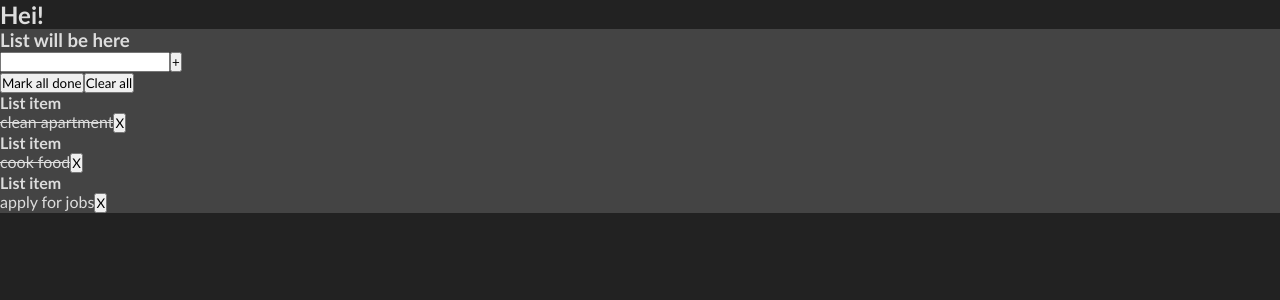
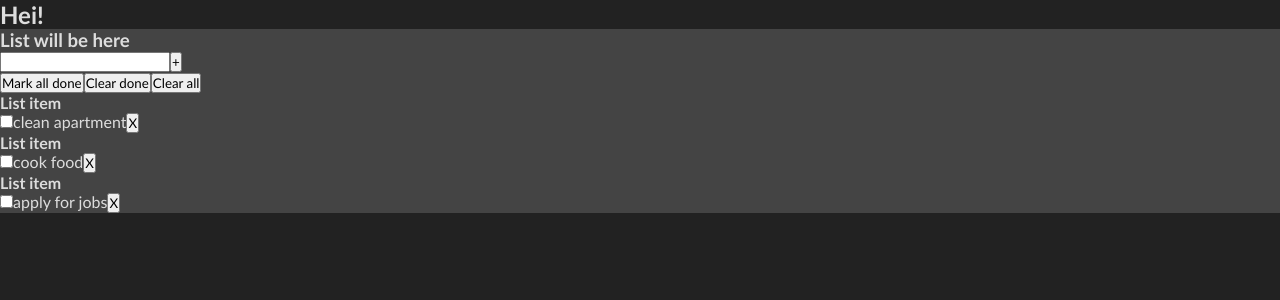
Before and after one commit to pixelsnow/todo_app_react_redux_typescript, a React (Create React App) app: page / in a window 1280 px wide. Shown: the top 300 px of the page. Built offline with nearby package versions, Linux system fonts and the light colour scheme.

Commit message:
add done toggle, bugged still

```diff
--- a/src/components/Controls.tsx
+++ b/src/components/Controls.tsx
@@ -1,7 +1,11 @@
 import React from "react";
 import { useDispatch } from "react-redux";
 
-import { removeAll, markAllDone } from "../features/todo_list/todoSlice";
+import {
+  removeAll,
+  removeDone,
+  markAllDone,
+} from "../features/todo_list/todoSlice";
 
 const Controls = () => {
   const dispatch = useDispatch();
@@ -9,12 +13,19 @@ const Controls = () => {
   const markAll = () => {
     dispatch(markAllDone());
   };
+
+  const clearDone = () => {
+    dispatch(removeDone());
+  };
+
   const clearAll = () => {
     dispatch(removeAll());
   };
+
   return (
     <div>
       <button onClick={markAll}>Mark all done</button>
+      <button onClick={clearDone}>Clear done</button>
       <button onClick={clearAll}>Clear all</button>
     </div>
   );
--- a/src/components/Item.tsx
+++ b/src/components/Item.tsx
@@ -1,7 +1,8 @@
-import React from "react";
-import { useDispatch } from "react-redux";
+import React, { useState } from "react";
+import { useDispatch, useSelector } from "react-redux";
 
-import { removeItem } from "../features/todo_list/todoSlice";
+import { removeItem, toggleDone } from "../features/todo_list/todoSlice";
+import { selectTodos } from "../app/store";
 
 import classes from "./Item.module.css";
 
@@ -17,15 +18,22 @@ type ItemProps = {
 
 const Item = (props: ItemProps) => {
   const dispatch = useDispatch();
+  const list = useSelector(selectTodos);
 
   const deleteItem = () => dispatch(removeItem(props.index));
+
+  const onToggleDone = () => dispatch(toggleDone(props.index));
 
   return (
     <div>
       <h4>List item</h4>
-      <span className={props.data.done ? classes.done : classes.not_done}>
-        {props.data.task}
-      </span>
+      <input onChange={onToggleDone} type="checkbox" name="done" id="done" />
+      <label htmlFor="done">
+        <span className={props.data.done ? classes.done : classes.not_done}>
+          {props.data.task}
+        </span>
+      </label>
+
       <button onClick={deleteItem}>X</button>
     </div>
   );
--- a/src/features/todo_list/todoSlice.ts
+++ b/src/features/todo_list/todoSlice.ts
@@ -11,8 +11,8 @@ interface TodoState {
 
 const initialState: TodoState = {
   list: [
-    { task: "clean apartment", done: true },
-    { task: "cook food", done: true },
+    { task: "clean apartment", done: false },
+    { task: "cook food", done: false },
     { task: "apply for jobs", done: false },
   ],
 };
@@ -30,15 +30,27 @@ export const todoSlice = createSlice({
     removeAll: (state) => {
       state.list = [];
     },
+    removeDone: (state) => {
+      state.list = state.list.filter((item) => item.done === false);
+    },
     markAllDone: (state) => {
-      state.list.forEach((item) => (item.done = true));
+      state.list.forEach((item) => (item.done = false));
+    },
+    toggleDone: (state, action: PayloadAction<number>) => {
+      state.list[action.payload].done = !state.list[action.payload].done;
     },
   },
 });
 
 // Exporting action creators for every reducer function
-export const { addItem, removeItem, removeAll, markAllDone } =
-  todoSlice.actions;
+export const {
+  addItem,
+  removeItem,
+  removeAll,
+  removeDone,
+  markAllDone,
+  toggleDone,
+} = todoSlice.actions;
 
 // Exporting reducer
 export default todoSlice.reducer;
```
